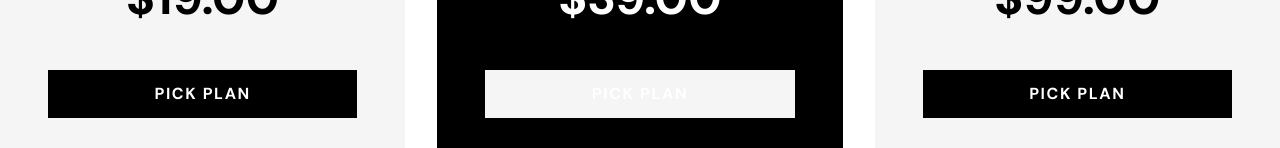
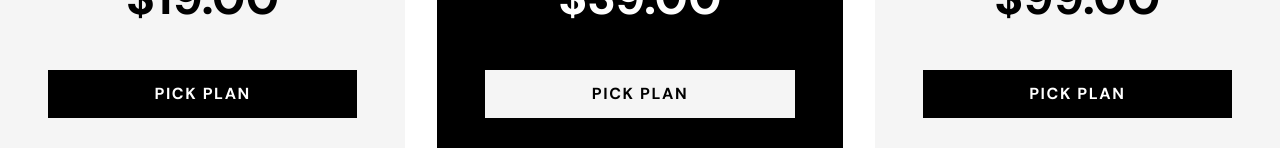
Before and after one commit to dziabak/nextjs-photosnap, a Next.js app: page /pricing in a window 1280 px wide. Shown: the part 804-952 px from the top of the page. Built offline with nearby package versions, Linux system fonts and the light colour scheme.

Commit message:
Fixed issue with incorrect colors applied in 'PriceCard' component

```diff
--- a/app/ui/pricing/PriceCard.tsx
+++ b/app/ui/pricing/PriceCard.tsx
@@ -37,9 +37,11 @@ const PriceCard = ({
 			<a
 				href="#"
 				className={clsx(
-					"w-full p-3 font-bold tracking-widest text-center uppercase transition-colors bg-c-black text-c-white md:w-1/2 lg:w-full hover:bg-c-grey-2 hover:text-c-black",
+					"w-full p-3 font-bold tracking-widest text-center uppercase transition-colors  md:w-1/2 lg:w-full ",
 					layoutIsHighlighted &&
-						"bg-c-grey text-c-black hover:bg-c-grey-2 hover:text-c-black"
+						"bg-c-grey text-c-black hover:bg-c-grey-2 hover:text-c-black",
+					!layoutIsHighlighted &&
+						"bg-c-black text-c-white hover:bg-c-grey-2 hover:text-c-black"
 				)}>
 				Pick Plan
 			</a>
```
